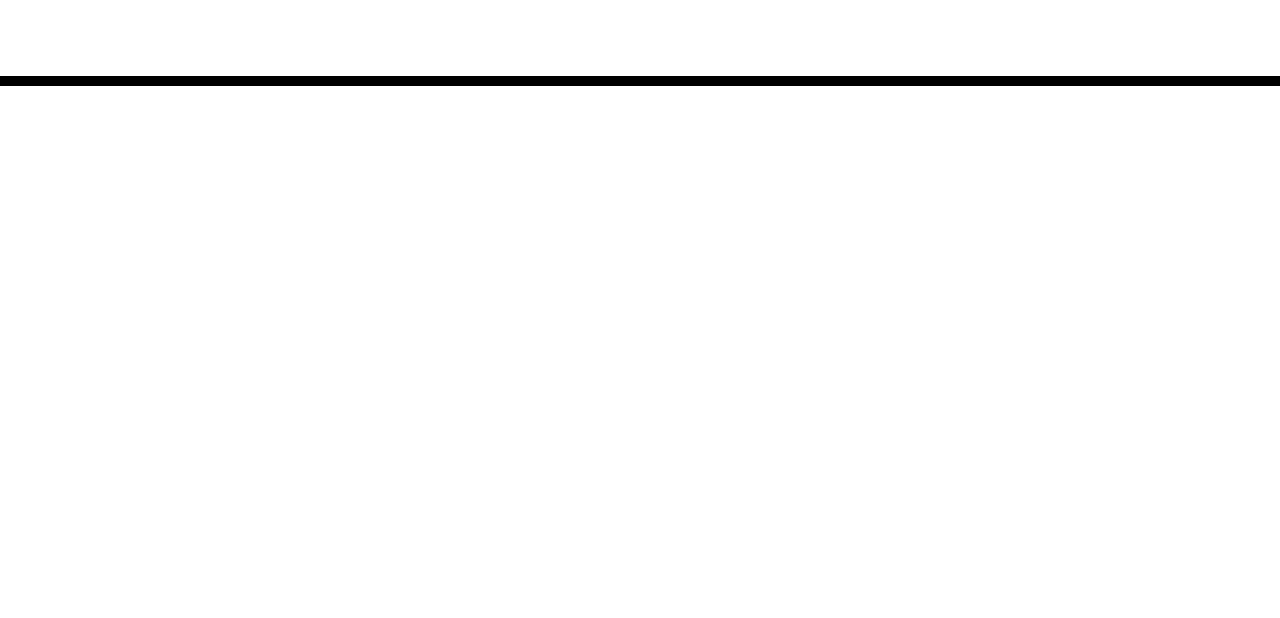
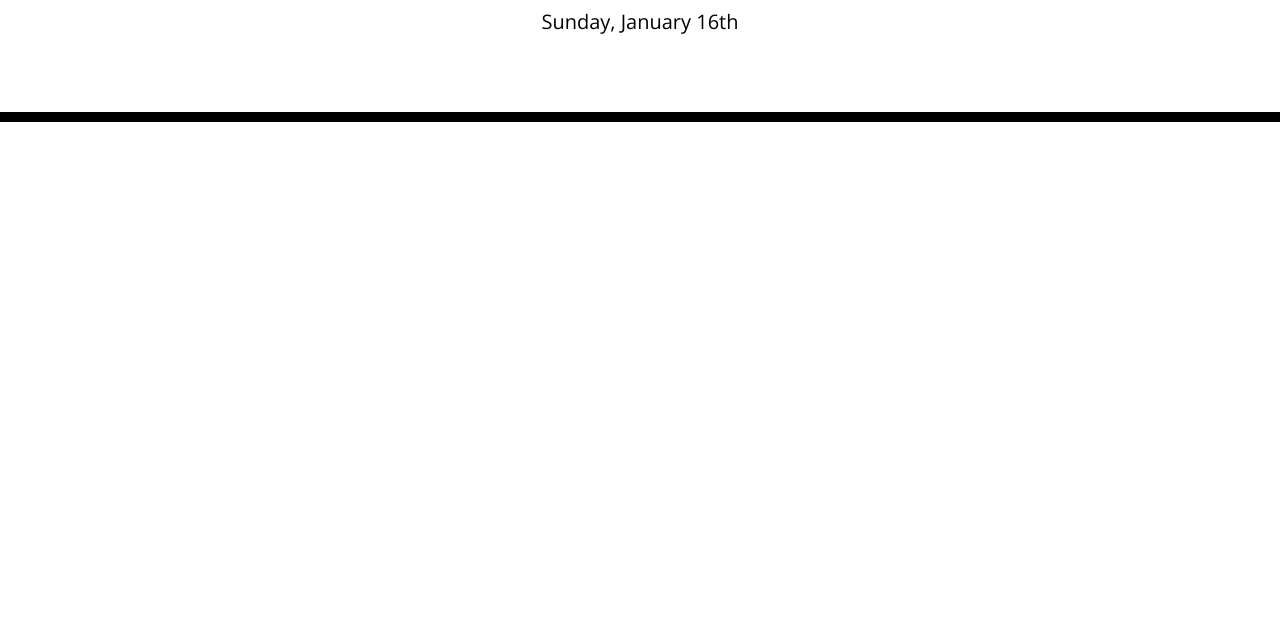
Before and after one commit to chentriangoes/ScheduledDay, a plain HTML site: page index.html in a window 1280 px wide. Shown: the part 182-800 px from the top of the page. Drawn offline with nearby package versions, Linux system fonts and the light colour scheme; files that its build step writes are made by us from their sources.

Commit message:
2nd commit_Moment.JS of Current Day

```diff
--- a/index.html
+++ b/index.html
@@ -18,7 +18,7 @@
       href="https://fonts.googleapis.com/css?family=Open+Sans&display=swap"
       rel="stylesheet"
     />
-    <link rel="stylesheet" href="style.css" />
+    <link rel="stylesheet" href="./css/style.css" />
     <title>Work Day Scheduler</title>
   </head>
 
@@ -34,5 +34,6 @@
 
     <script src="https://cdnjs.cloudflare.com/ajax/libs/jquery/3.2.1/jquery.min.js"></script>
     <script src="https://cdnjs.cloudflare.com/ajax/libs/moment.js/2.24.0/moment.min.js"></script>
+    <script src="./js/script.js"></script>
   </body>
 </html>
--- a/js/script.js
+++ b/js/script.js
@@ -0,0 +1,11 @@
+//set universal variables as reference to key DOM elements
+var currentdayEl= $('#currentDay')
+
+//set function to display the current day
+function showDay () {
+    var toDay = moment().format('dddd, MMMM Do');
+    currentdayEl.text(toDay);
+}
+
+
+setInterval(showDay, 1000);
```
